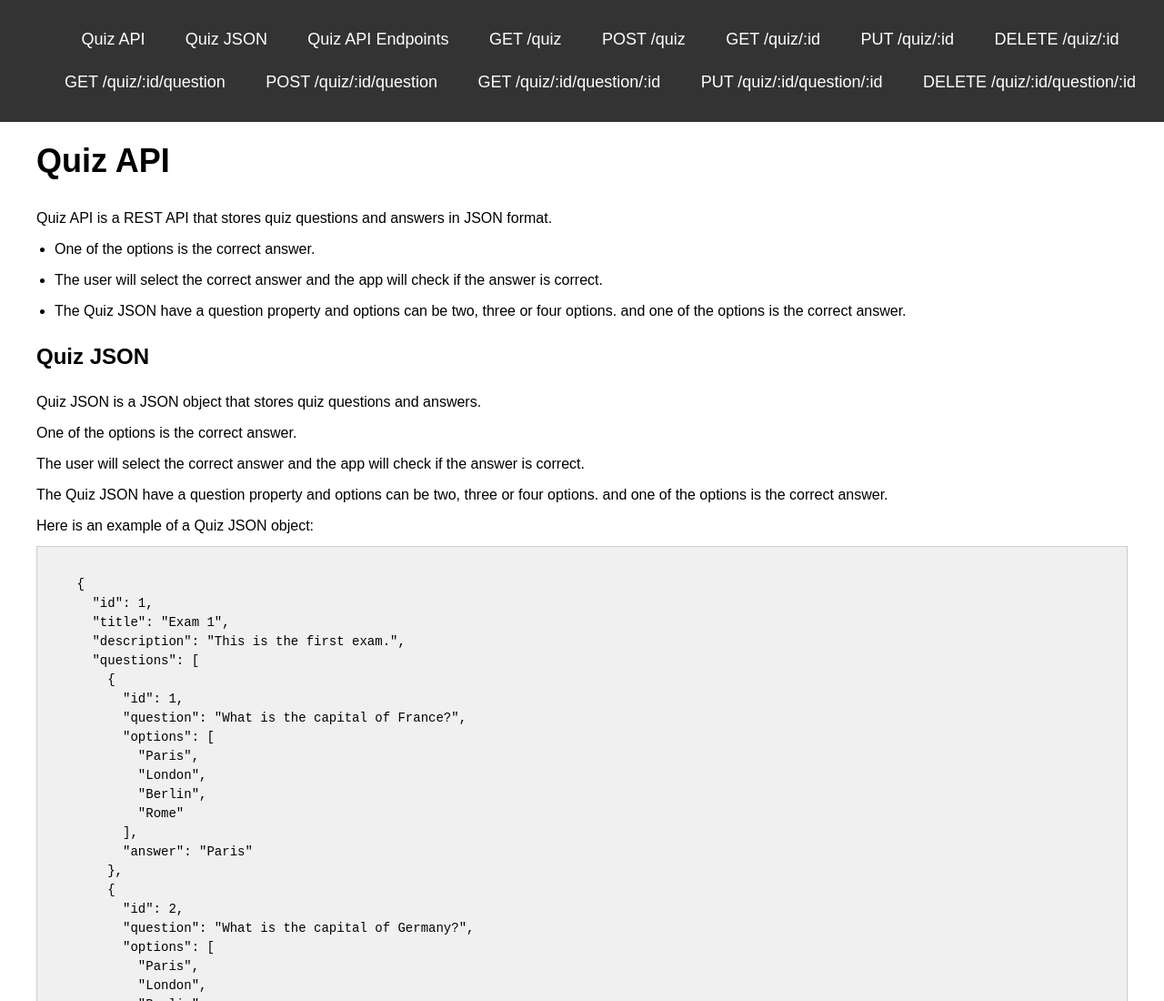
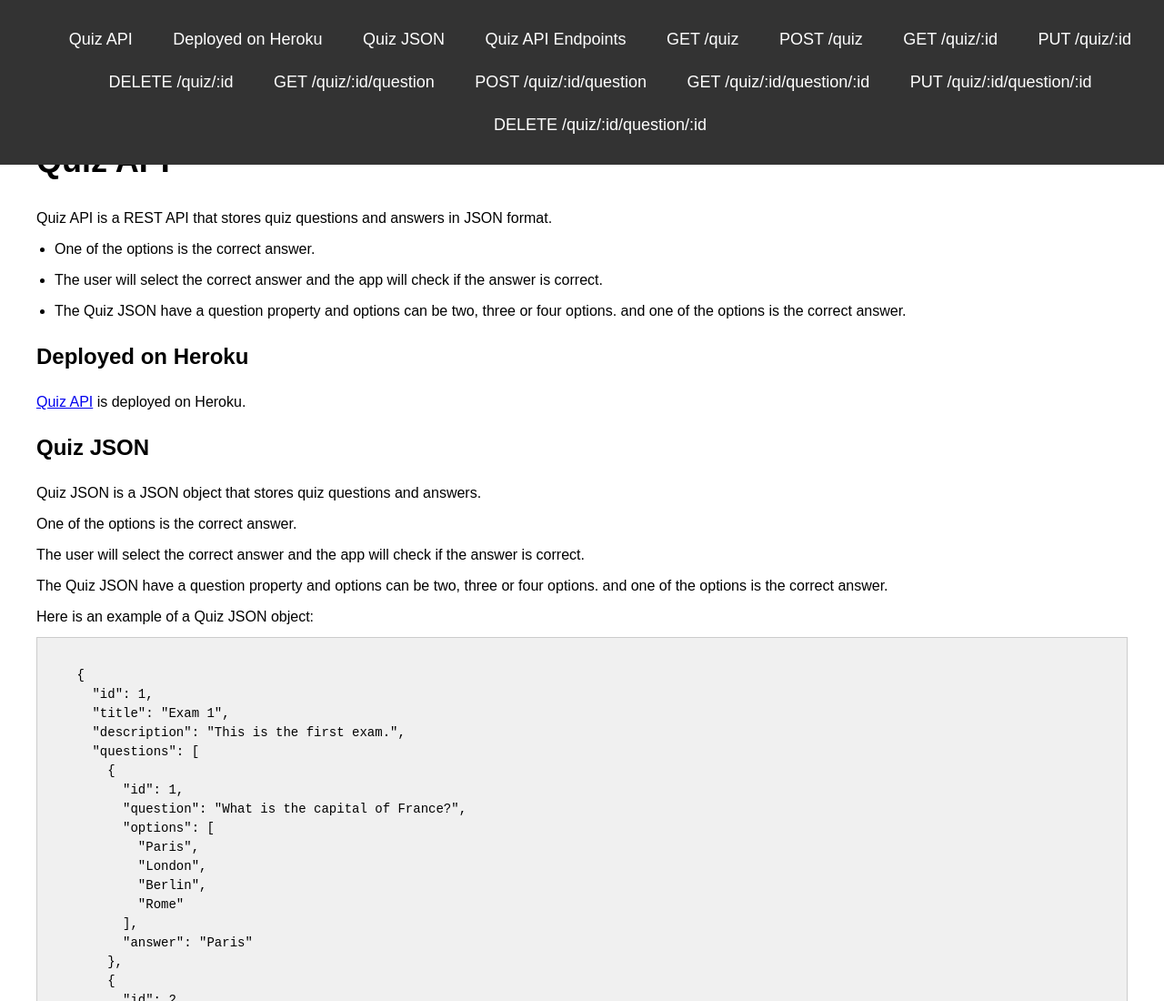
Before and after one commit to bilalmohib/ApiMySQLDevTest, a website: page index.html in a window 1280 px wide. Shown: the top 1100 px of the page at 91% size. Drawn offline with Linux system fonts and the light colour scheme.

Commit message:
Quiz API developing

```diff
--- a/index.html
+++ b/index.html
@@ -114,6 +114,7 @@
     <nav class="navbar">
       <ul>
         <li><a href="#quiz-api">Quiz API</a></li>
+        <li><a href="#deployed-on-heroku">Deployed on Heroku</a></li>
         <li><a href="#quiz-json">Quiz JSON</a></li>
         <li><a href="#quiz-api-endpoints">Quiz API Endpoints</a></li>
         <li><a href="#get-quiz">GET /quiz</a></li>
@@ -137,7 +138,7 @@
       </ul>
     </nav>
 
-    <div style="padding-left: 40px; padding-right: 40px;margin-top: 150px">
+    <div style="padding-left: 40px; padding-right: 40px; margin-top: 150px">
       <h1 id="quiz-api">Quiz API</h1>
       <p>
         Quiz API is a REST API that stores quiz questions and answers in JSON
@@ -154,6 +155,12 @@
           or four options. and one of the options is the correct answer.
         </li>
       </ul>
+
+      <h2 id="deployed-on-heroku">Deployed on Heroku</h2>
+      <p>
+        <a href="https://nodemysqlcrud.herokuapp.com/quiz">Quiz API</a>
+        is deployed on Heroku.
+      </p>
 
       <h2 id="quiz-json">Quiz JSON</h2>
       <p>Quiz JSON is a JSON object that stores quiz questions and answers.</p>
```
Also changed, not shown: readme.md.
